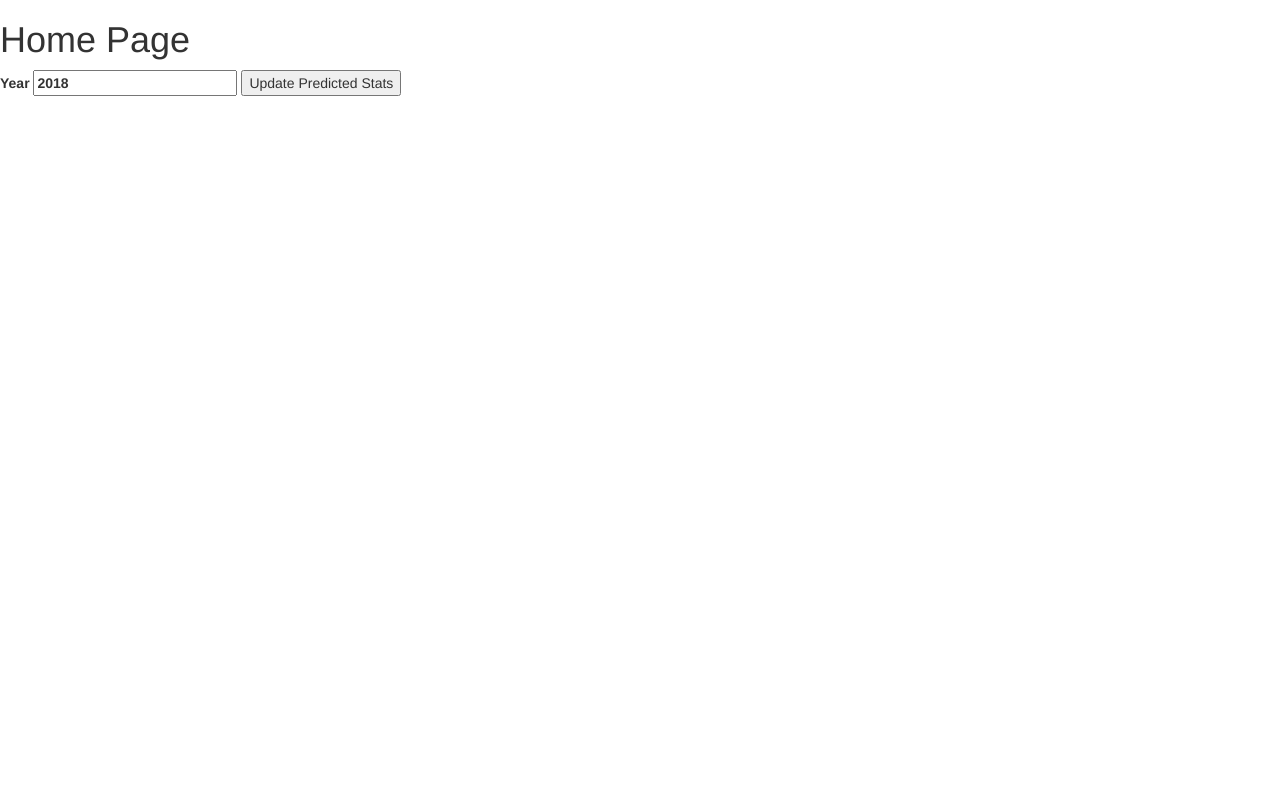
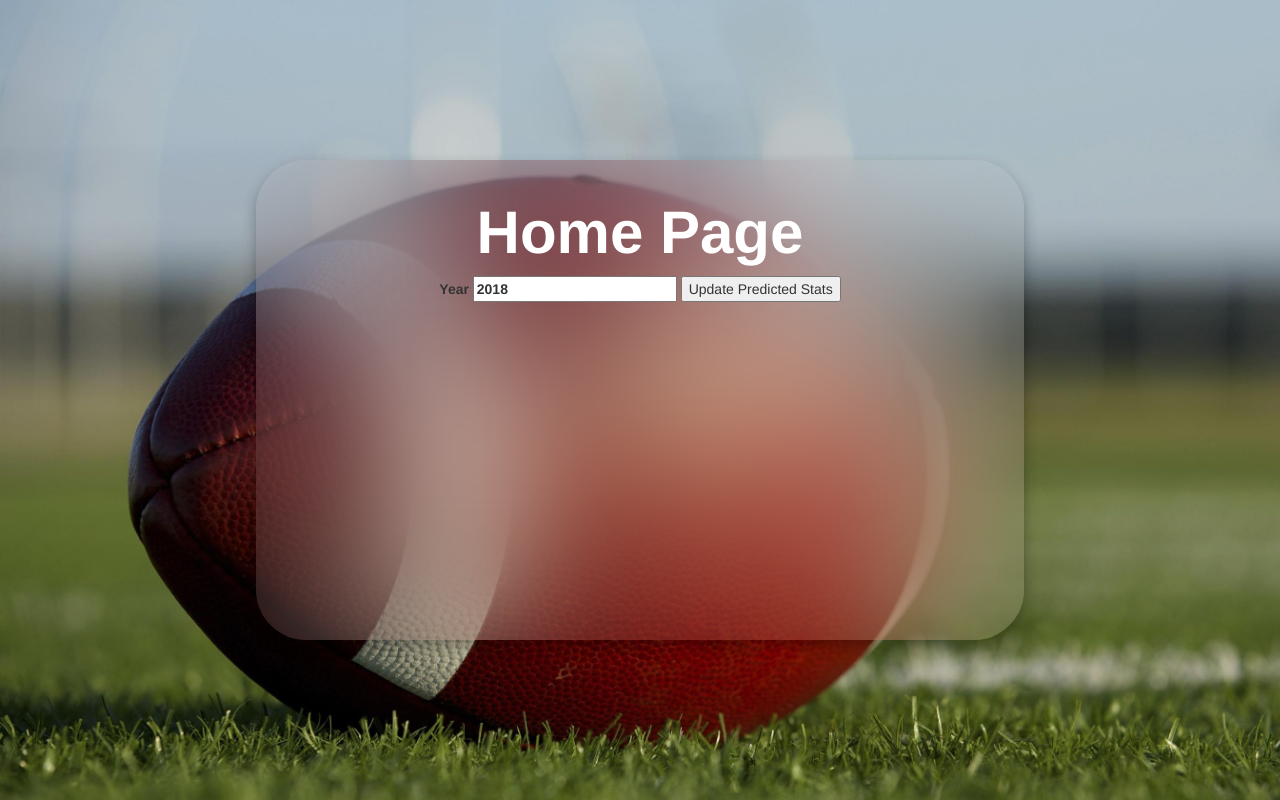
Before and after one commit to SJSU272LabF18/FantasyFootball, a Flask app: page /admin in a window 1280 px wide. Run offline with Flask 2, Linux system fonts and the light colour scheme; some libraries are stand-ins or nearby versions.

Commit message:
add frosted glass effect to admin.html

```diff
--- a/templates/admin.html
+++ b/templates/admin.html
@@ -3,6 +3,7 @@
 <head>
 	<!-- Latest compiled and minified CSS -->
     <link rel="stylesheet" href="https://maxcdn.bootstrapcdn.com/bootstrap/3.3.7/css/bootstrap.min.css">
+    <link rel="stylesheet" href="{{ url_for('static', filename='style.css') }}">
 
     <!-- jQuery library -->
     <script src="https://ajax.googleapis.com/ajax/libs/jquery/3.3.1/jquery.min.js"></script>
@@ -12,6 +13,7 @@
 	<title>Fantasy Football</title>
 </head>
 <body>
+    <div class="frosted-glass">
         <h1>Home Page</h1>
         <form action = "updatePredStats" method = "GET">
 
@@ -20,6 +22,6 @@
             </label>
             <button>Update Predicted Stats</button>
         </form>
-
+    </div>
 </body>
 </html>
```
Lines whose indentation alone changed are shown as unchanged.
